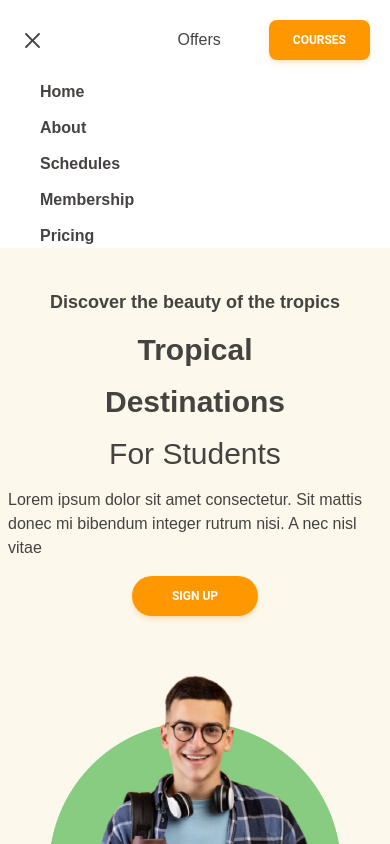
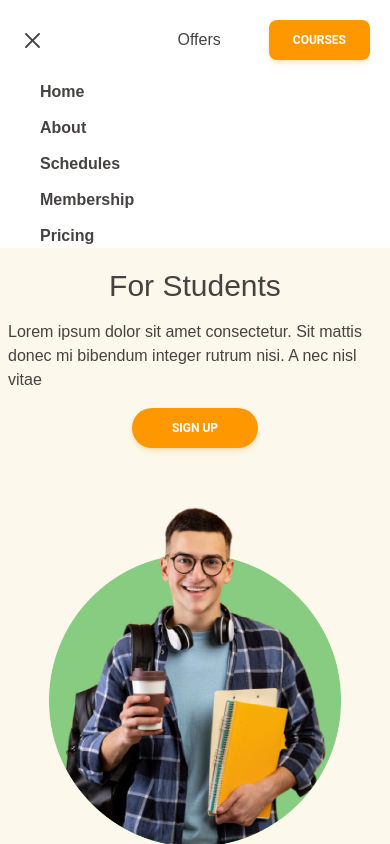
Before and after one commit to Prakash7078/FnaxiomTask, a React app: page / in a window 390 px wide. Both pictures are taken after a click on the icon 32 px from the left and 40 px from the top of the page. Shown: the top 844 px of the page. Built offline with nearby package versions, Linux system fonts and the light colour scheme; the HTML template or start-up script is replaced by a standard one.

Commit message:
changes navbar

```diff
--- a/src/components/Navbar.jsx
+++ b/src/components/Navbar.jsx
@@ -13,7 +13,7 @@ function Navbar() {
     {name:'Pricing'},
   ]
   return (
-    <div >
+    <div className='relative'>
       <div className='flex justify-between p-5 items-center'>
         <div className='md:hidden'>
           {!menu? <LuMenu size={25} onClick={()=>setMenu(true)}/>:
@@ -31,7 +31,7 @@ function Navbar() {
           <Button color='orange'>Courses</Button>
         </div>
       </div>
-      {menu && <div className='w-full z-50 '>
+      {menu && <div className='w-full z-50 absolute bg-white '>
         <ul className='flex flex-col md:gap-6 gap-3 pl-10'>
             {data && data.map((item)=>(
               <li className='font-semibold' key={item.name}>{item.name}</li>
```
